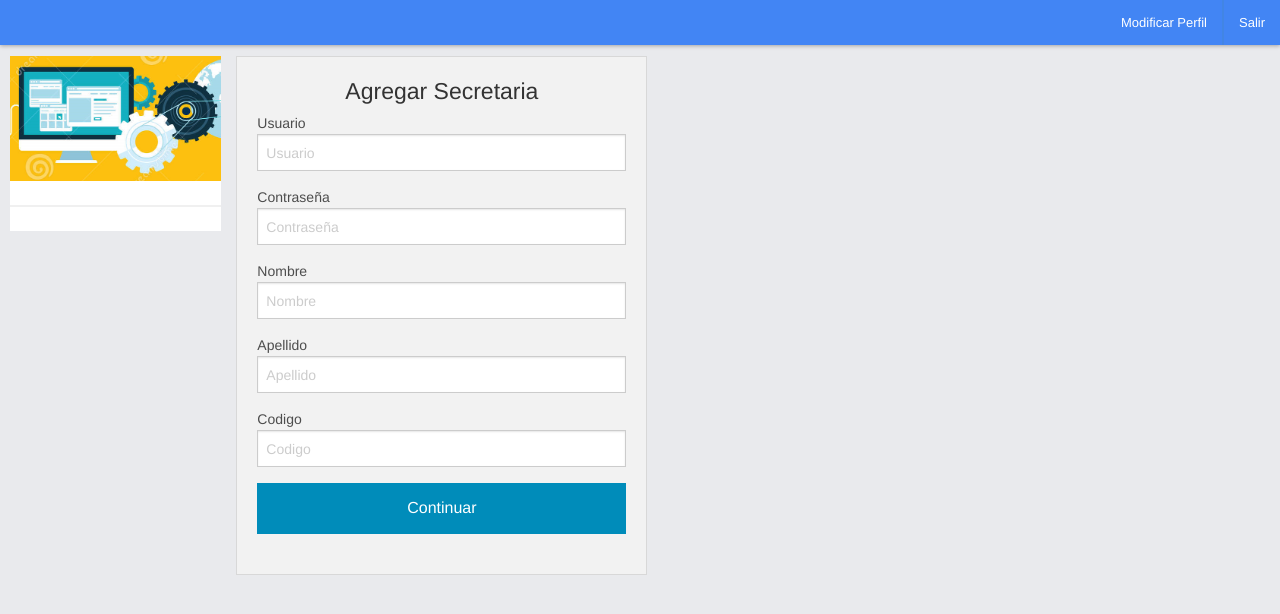
After one commit to Mike325/SistemaAdministrativo, a Django app: template templates/nueva-secretaria.html in a window 1280 px wide. The commit adds this page. Shown: the top 614 px of the page. Run offline with Django 3.2, Linux system fonts and the light colour scheme; the template is opened without the code that fills it, so the values that code supplies are empty.

Commit message:
funcion agregar secretaria a~adida

```diff
--- a/SistemaAdministrativo/Admin/url_admin.py
+++ b/SistemaAdministrativo/Admin/url_admin.py
@@ -13,5 +13,6 @@ url_admin = [
     url(r'^nuevo_departamento',nuevo_departamento),
     url(r'^activar_usuarios',activar_usuarios),
     url(r'^nuevo_jefe',nuevo_jefe),
+    url(r'^nueva_secretaria',nueva_secretaria),
 
 ]
--- /dev/null
+++ b/templates/nueva-secretaria.html
@@ -0,0 +1,33 @@
+{% extends 'base.html' %}
+
+{% block title %}
+    Nueva secretaria
+{% endblock %}
+
+{% block content %}
+
+<div class="row">
+	<div class="large-5 medium-8 columns ">
+		<div class="panel">
+			{% if errors %}
+        	    <div class="callout panel"><label class="error">{{errors}}</label></div>
+            {% endif %}
+			<form id='formulario' method='post' action=''>{% csrf_token %}
+				<h4 align="center">Agregar Secretaria</h4>
+				<label>Usuario</label>
+				<input type="text" name="username" placeholder="Usuario"/>
+				<label>Contraseña </label>
+				<input type="password" name="password" placeholder="Contraseña"/>
+				<label>Nombre</label>
+				<input type="text" name="nombre" placeholder="Nombre"/>
+				<label>Apellido</label>
+				<input type="text" name="apellido" placeholder="Apellido"/>
+				<label>Codigo</label>
+				<input type="text" name="codigo" placeholder="Codigo"/>
+				<input type="submit" value="Continuar" class="button expand"/>
+			</form>
+		</div>
+	</div>
+</div>
+
+{% endblock %}
```
Also changed, not shown: SistemaAdministrativo/Admin/views_admin.py (+28 -0 lines), templates/inicio-jefedep.html (+17 -1 lines), 1 other file.
